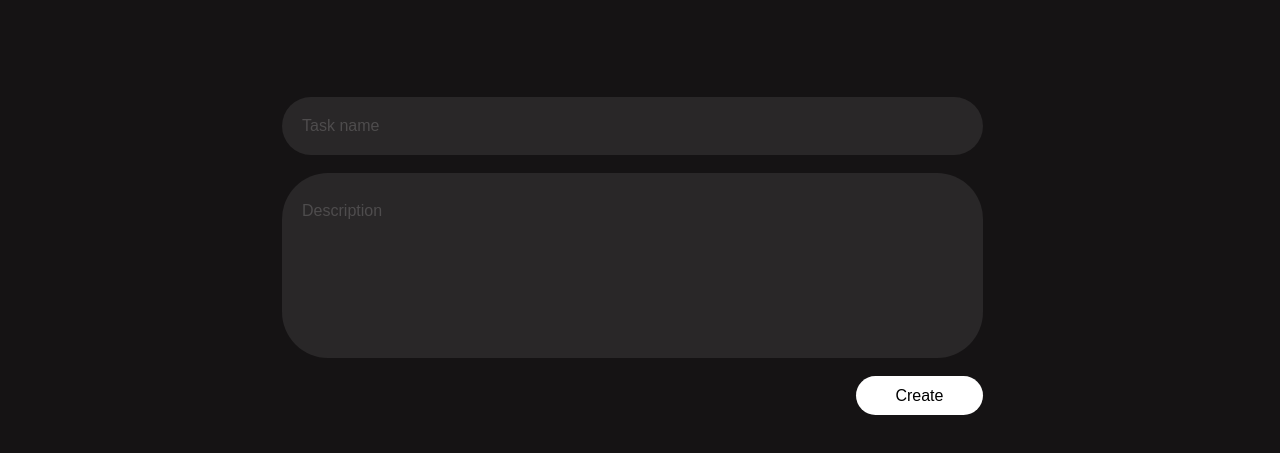
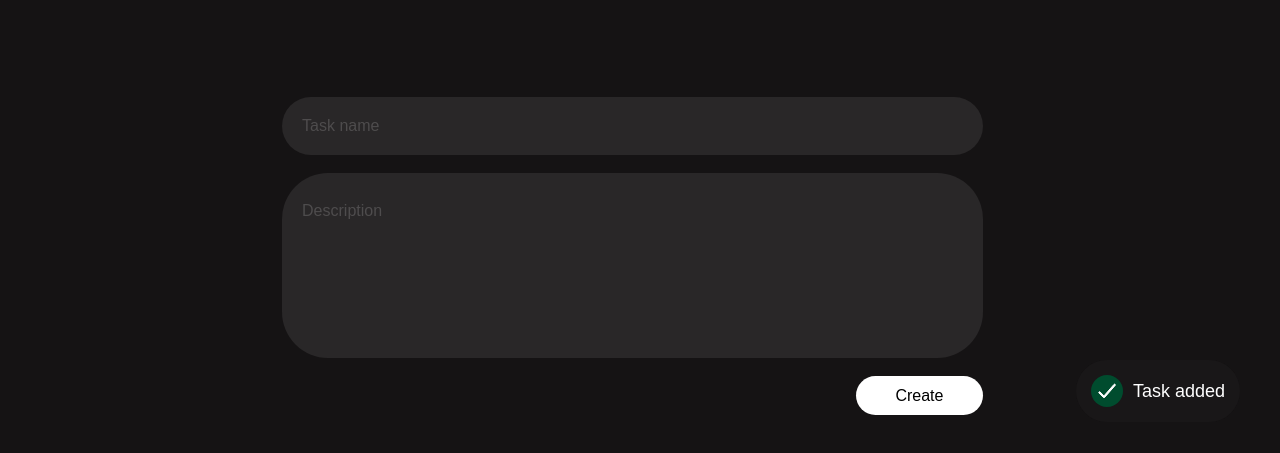
Before and after one commit to m-tsaroev/todo-list, a website built with Vite: page create.html in a window 1280 px wide. Both pictures are taken after typing "Sample", "Sample" into the empty fields and a click on the button "Create". Shown: the part 303-756 px from the top of the page. Built offline with nearby package versions, Linux system fonts and the light colour scheme; a web font is replaced by a local one.

Commit message:
add: Message module

```diff
--- a/create.html
+++ b/create.html
@@ -86,8 +86,10 @@
           Create
         </h1>
         <div class="create-task__form">
-          <input name="task-name" type="text" class="create-task__field" placeholder="Task name" data-js-create-name-field>
-          <textarea name="description" class="create-task__field" placeholder="Description" data-js-create-description-field></textarea>
+          <input name="task-name" type="text" class="create-task__field" placeholder="Task name"
+            data-js-create-name-field>
+          <textarea name="description" class="create-task__field" placeholder="Description"
+            data-js-create-description-field></textarea>
           <button type="button" class="create-task__button" data-js-create-button>
             Create
           </button>
@@ -96,6 +98,19 @@
     </section>
   </main>
 
+  <div class="message" data-js-message>
+    <svg width="32" height="32" viewBox="0 0 32 32" fill="none" xmlns="http://www.w3.org/2000/svg">
+      <rect width="32" height="32" rx="16" fill="#004C2E" />
+      <path fill-rule="evenodd" clip-rule="evenodd"
+        d="M23.9939 9.43558C24.3056 9.70834 24.3372 10.1822 24.0644 10.4939L13.5644 22.4939C13.4277 22.6501 13.2324 22.7427 13.025 22.7496C12.8175 22.7565 12.6164 22.6771 12.4697 22.5303L7.96967 18.0303C7.67678 17.7374 7.67678 17.2626 7.96967 16.9697C8.26256 16.6768 8.73744 16.6768 9.03033 16.9697L12.9635 20.9028L22.9356 9.50613C23.2083 9.1944 23.6822 9.16282 23.9939 9.43558Z"
+        fill="white" stroke="white" stroke-linecap="round" stroke-linejoin="round" />
+    </svg>
+
+    <span>
+      Task added
+    </span>
+  </div>
+
   <script type="module" src="/src/main.js"></script>
 </body>
 
--- a/src/main.js
+++ b/src/main.js
@@ -2,6 +2,7 @@ import { CreateTask } from './scripts/modules/CreateTask/CreateTask'
 import { HaederItems } from './scripts/modules/HeaderItems/HeaderItems'
 import { HeaderMenu } from './scripts/modules/HeaderMenu/HeaderMenu'
 import { HistoryTasks } from './scripts/modules/HistoryTasks/HistoryTasks'
+import { Message } from './scripts/modules/Message/Message'
 import { SearchField } from './scripts/modules/SearchField/SearchField'
 import { SwitchTheme } from './scripts/modules/SwitchTheme/SwitchTheme'
 import { Task } from './scripts/modules/Task/Task'
@@ -15,3 +16,4 @@ new SearchField()
 new HistoryTasks()
 new HeaderMenu()
 new CreateTask()
+new Message()
--- a/src/scripts/modules/CreateTask/CreateTask.js
+++ b/src/scripts/modules/CreateTask/CreateTask.js
@@ -1,4 +1,5 @@
 import { getCheckedStorage } from "../../utils/getCheckedStorage"
+import { Message } from "../Message/Message"
 import TasksList from "../TasksList/TasksList"
 
 class CreateTask {
@@ -34,14 +35,14 @@ class CreateTask {
       description: taskDescription
     }
 
-    const taskList = [...getCheckedStorage(TasksList.tasksListStorageKey), task]
+    const taskList = [task, ...getCheckedStorage(TasksList.tasksListStorageKey)]
 
     localStorage.setItem(TasksList.tasksListStorageKey, JSON.stringify(taskList))
 
     this.nameFieldElement.value = ''
     this.descriptionFieldElement.value = ''
 
-    console.log(1);
+    Message.showAndHide()
   }
 
   bindEvents() {
--- /dev/null
+++ b/src/scripts/modules/Message/Message.js
@@ -0,0 +1,21 @@
+class Message {
+  static selectors = {
+    message: '[data-js-message]',
+  }
+
+  static stateClasses = {
+    isActive: 'is-active',
+  }
+
+  static messageElement = document.querySelector(Message.selectors.message)
+
+  static showAndHide()  {
+    Message.messageElement.classList.add(Message.stateClasses.isActive)
+
+    setTimeout(() => {
+      Message.messageElement.classList.remove(Message.stateClasses.isActive)
+    }, 3000)
+  }
+}
+
+export { Message }
--- a/src/styles/blocks/_create.scss
+++ b/src/styles/blocks/_create.scss
@@ -30,7 +30,7 @@
 
     &:focus {
       outline: none;
-      box-shadow: 0px 0px 10px 0px var(--font-color);
+      box-shadow: var(--shadow);
     }
 
     &::placeholder {
@@ -51,10 +51,10 @@
     background-color: var(--opposite-color);
     color: var(--opposite-font-color);
     border: none;
+    transition-duration: var(--transition-duration);
 
     @include hover {
-      background-color: var(--opposite-font-color);
-      color: var(--opposite-color);
+      box-shadow: var(--shadow);
     }
   }
 }
--- /dev/null
+++ b/src/styles/blocks/_message.scss
@@ -0,0 +1,35 @@
+.message {
+  position: fixed;
+  right: 0;
+  translate: 100% 0;
+  bottom: 75px;
+  padding: 15px;
+  display: flex;
+  align-items: center;
+  column-gap: 10px;
+  background-color: var(--header-background-color);
+  border-radius: 50px;
+  transition-duration: var(--transition-duration-long);
+  backdrop-filter: blur(10px);
+
+  &.is-active {
+    right: 40px;
+    translate: 0 0;
+  }
+
+  svg{
+    rect {
+      fill: var(--color-green);
+    }
+
+    path {
+      stroke: var(--color-light);
+      fill: var(--color-light);
+    }
+  }
+
+  span {
+    font-size: 18px;
+    color: var(--opposite-color);
+  }
+}
--- a/src/styles/blocks/_tasks.scss
+++ b/src/styles/blocks/_tasks.scss
@@ -1,7 +1,6 @@
 @use '../helpers' as *;
 
 .tasks {
-
   &__body {
     display: flex;
     flex-direction: column;
@@ -27,6 +26,10 @@
       transform: translateY(-5px);
     }
 
+    &-description {
+      opacity: 0;
+    }
+
     &.is-active {
       .tasks__item-description {
         padding: 30px 20px;
@@ -35,6 +38,7 @@
         font-size: fluid-to-laptop(18, 16);
         margin-top: 10px;
         z-index: auto;
+        opacity: 1;
       }
 
       .tasks__item-button.open {
@@ -49,7 +53,6 @@
       opacity: 0.5;
 
       .tasks__item-title {
-
         position: relative;
 
         &::before {
@@ -133,6 +136,9 @@
       width: 60%;
       margin-top: -10px;
       z-index: -1;
+      p {
+        white-space: pre-wrap;
+      }
     }
   }
 }
--- a/src/styles/main.scss
+++ b/src/styles/main.scss
@@ -8,3 +8,4 @@
 @use './blocks/tasks';
 @use './blocks/burgerButton';
 @use './blocks/create';
+@use './blocks/message';
```
Also changed, not shown: src/scripts/modules/TasksList/TasksList.js (+0 -12 lines), public/green-checkmark.svg (added), src/styles/main.css, 1 other file.
